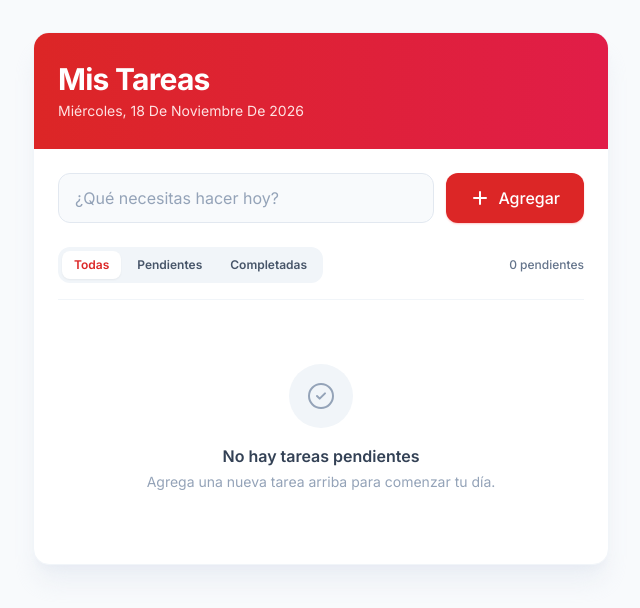
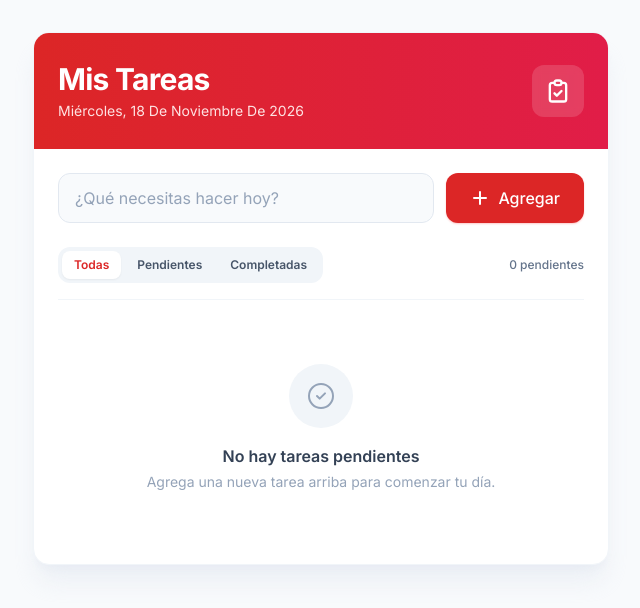
Before and after one commit to jibonaventura/parcial2-v2-software, a plain HTML site: page index.html in a window 1280 px wide. Shown: the whole page, without its empty margins (319-959 px from the left). Drawn offline with nearby package versions, Linux system fonts and the light colour scheme.

Commit message:
Agregado Icono de tareas

```diff
--- a/index.html
+++ b/index.html
@@ -33,6 +33,11 @@
                 <div>
                     <h1 class="text-2xl sm:text-3xl font-bold tracking-tight">Mis Tareas</h1>
                     <p id="current-date" class="text-red-100 text-sm mt-1 capitalize"></p>
+                </div>
+                <div class="bg-white/15 p-3 rounded-xl backdrop-blur-sm">
+                    <svg xmlns="http://www.w3.org/2000/svg" class="h-7 w-7 text-white" fill="none" viewBox="0 0 24 24" stroke="currentColor" stroke-width="2">
+                        <path stroke-linecap="round" stroke-linejoin="round" d="M9 5H7a2 2 0 00-2 2v12a2 2 0 002 2h10a2 2 0 002-2V7a2 2 0 00-2-2h-2M9 5a2 2 0 002 2h2a2 2 0 002-2M9 5a2 2 0 012-2h2a2 2 0 012 2m-6 9l2 2 4-4" />
+                    </svg>
                 </div>
             </div>
         </header>
```
